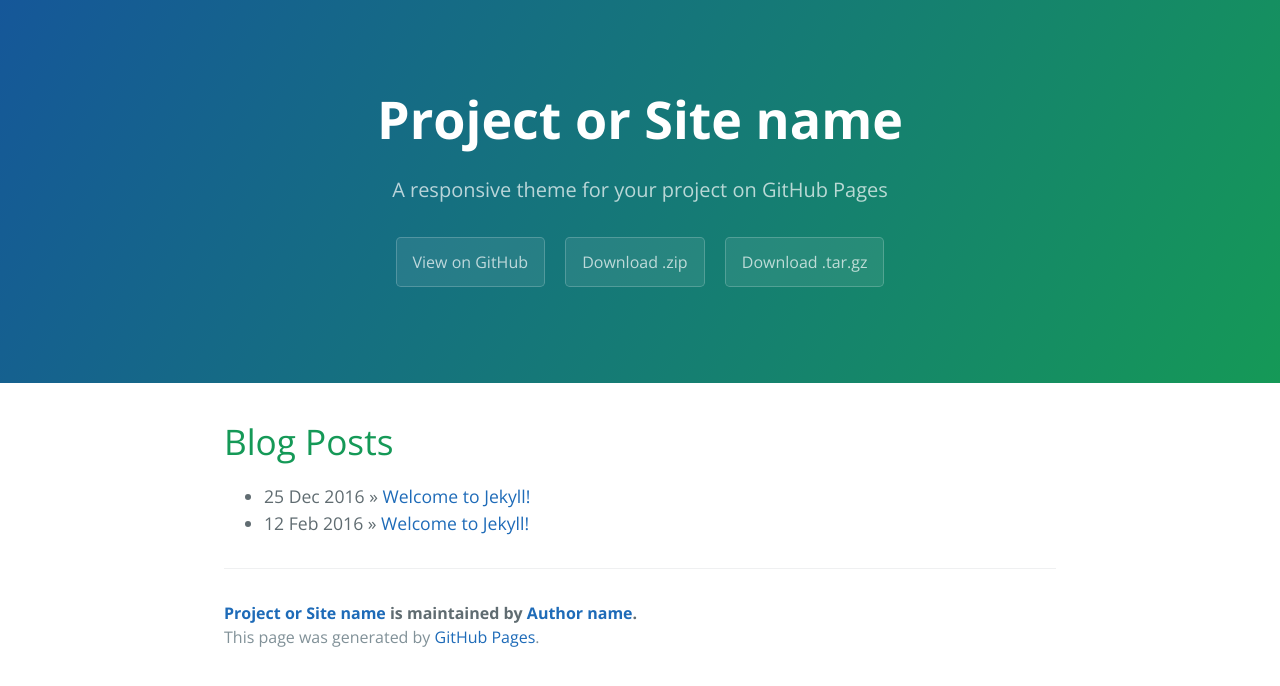
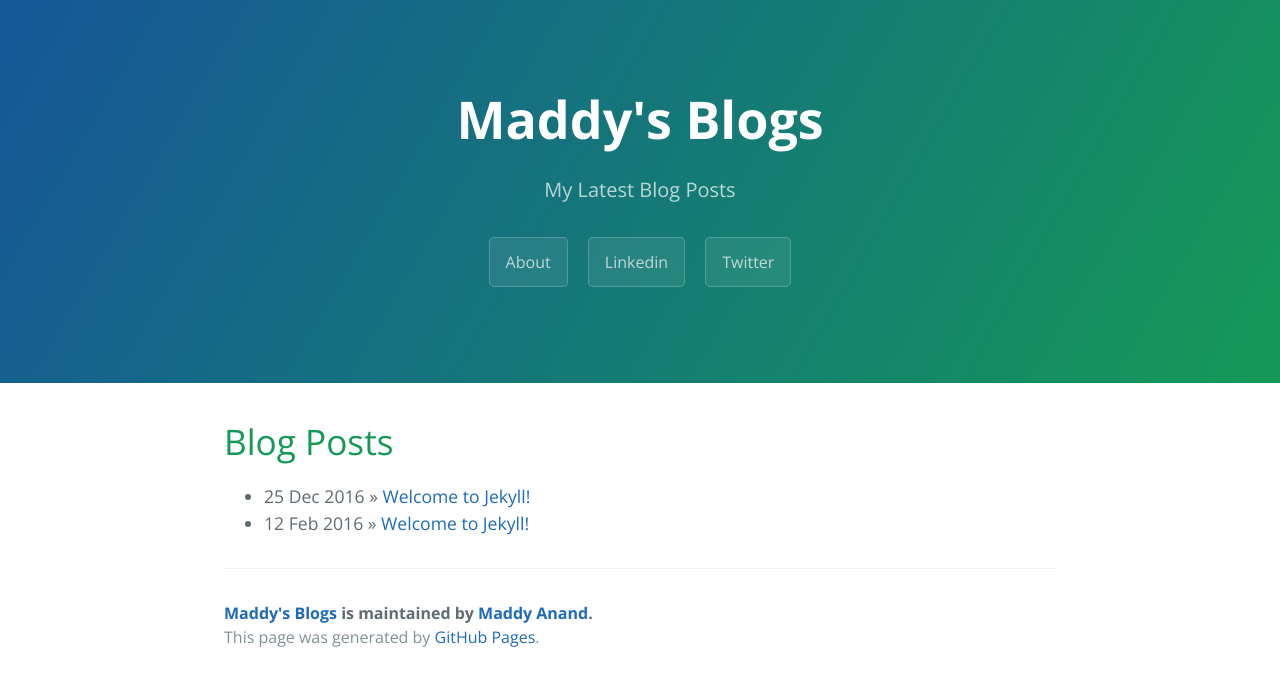
Before and after one commit to maddymaster/maddymaster.github.io, a Jekyll site: the page built from index.html, in a window 1280 px wide. Shown: the top 686 px of the page. Built offline with Jekyll 4.4.1, drawn with Linux system fonts in a browser that asks for light colours; the list of posts is cut into pages by our own code.

Commit message:
updated site title

```diff
--- a/_config.yml
+++ b/_config.yml
@@ -1,13 +1,13 @@
 # Setup
-title:        Project or Site name
-tagline:      A responsive theme for your project on GitHub Pages
+title:        Maddy's Blogs
+tagline:      My Latest Blog Posts
 baseurl:      ""
 paginate:     1
 
 # About/contact
 author:
-  name:       Author name
-  url:        http://yourhomepage.com
+  name:       Maddy Anand
+  url:        http://maddymaster.github.io
 
 # Gems
 gems:
--- a/_includes/page-footer.html
+++ b/_includes/page-footer.html
@@ -1,4 +1,4 @@
 <footer class="site-footer">
-  <span class="site-footer-owner"><a href="{{ site.url }}">{{ site.title }}</a> is maintained by <a href="{{ site.author.url }}">{{ site.author.name }}</a>.</span>
+  <span class="site-footer-owner"><a href="{{ site.url }}">{{ site.title }}</a> is maintained by <a href="{{ site.author.url }}">Maddy Anand</a>.</span>
   <span class="site-footer-credits">This page was generated by <a href="https://pages.github.com">GitHub Pages</a>.</span>
 </footer>
--- a/_includes/page-header.html
+++ b/_includes/page-header.html
@@ -1,7 +1,7 @@
 <section class="page-header">
   <h1 class="project-name">{{ site.title }}</h1>
   <h2 class="project-tagline">{{ site.tagline }}</h2>
-  <a href="#" class="btn">View on GitHub</a>
-  <a href="#" class="btn">Download .zip</a>
-  <a href="#" class="btn">Download .tar.gz</a>
+  <a href="#" class="btn">About</a>
+  <a href="#" class="btn">Linkedin</a>
+  <a href="#" class="btn"> Twitter </a>
 </section>
--- a/index.html
+++ b/index.html
@@ -4,6 +4,7 @@ title: {{ site.name }}
 ---
 
 <div id="home">
+
   <h1>Blog Posts</h1>
   <ul class="posts">
     {% for post in site.posts %}
```
Also changed, not shown: README.md, 5 other files.
